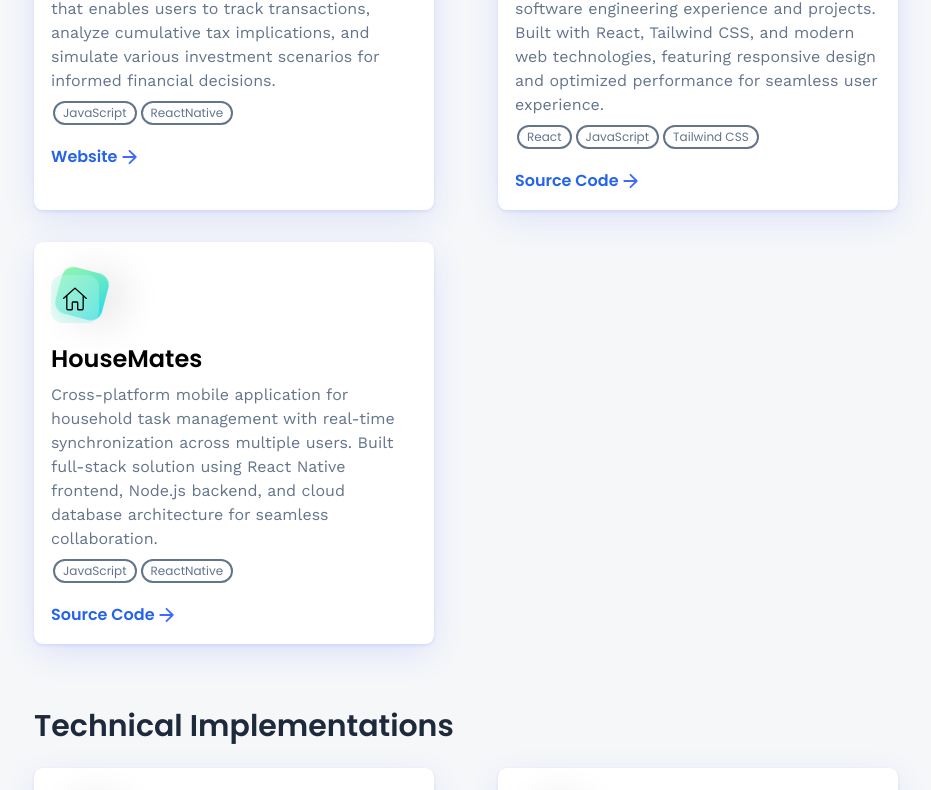
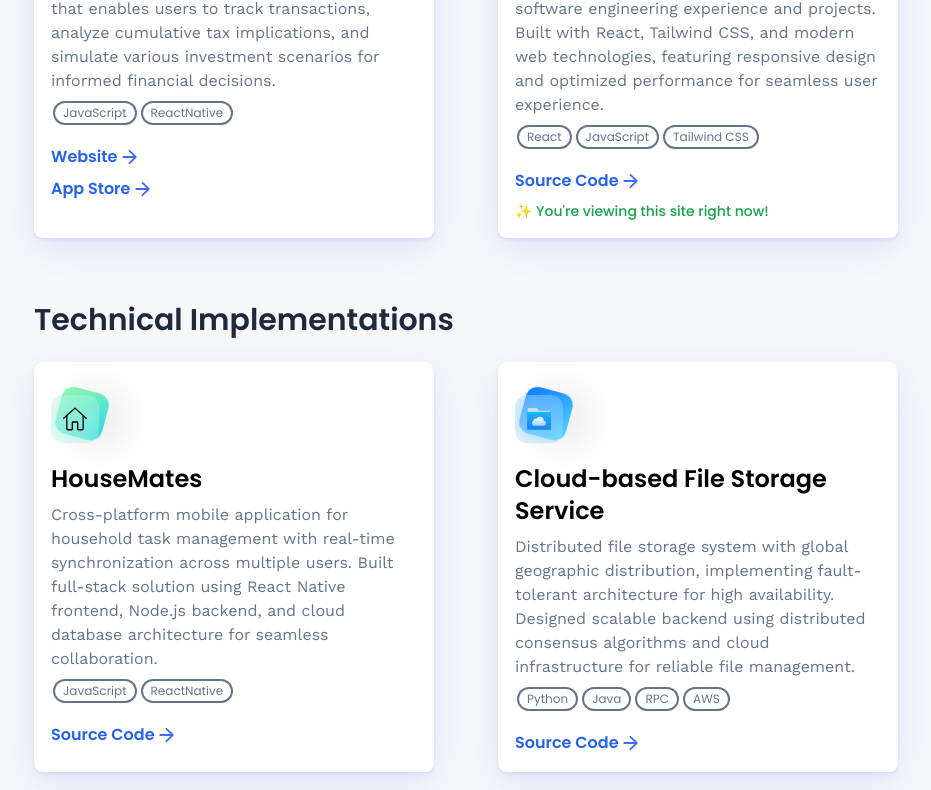
Before and after one commit to brandongautama/Portfolio, a React (Vite) app: page / in a window 1280 px wide. Shown: the part 4274-5064 px from the top of the page, without its empty margins (158-1089 px from the left). Built offline with nearby package versions, Linux system fonts and the light colour scheme.

Commit message:
update projects

```diff
--- a/src/constants/index.js
+++ b/src/constants/index.js
@@ -229,6 +229,7 @@ export const productionProjects = [
       "iOS investment tax management application that enables users to track transactions, analyze cumulative tax implications, and simulate various investment scenarios for informed financial decisions.",
     skills: ["JavaScript", "ReactNative"],
     link: "/TaxWise",
+    appStoreLink: "https://apps.apple.com/us/app/taxwise-investment-tax-tool/id6751554700",
   },
   {
     iconUrl: snapgram,
@@ -238,7 +239,11 @@ export const productionProjects = [
       "Professional portfolio website showcasing software engineering experience and projects. Built with React, Tailwind CSS, and modern web technologies, featuring responsive design and optimized performance for seamless user experience.",
     skills: ["React", "JavaScript", "Tailwind CSS"],
     link: "https://github.com/brandongautama/Portfolio",
+    isCurrentSite: true,
   },
+];
+
+export const technicalProjects = [
   {
     iconUrl: housemateslogo,
     theme: "btn-back-green",
@@ -248,9 +253,6 @@ export const productionProjects = [
     skills: ["JavaScript", "ReactNative"],
     link: "https://github.com/brandongautama/HouseMates",
   },
-];
-
-export const technicalProjects = [
   {
     iconUrl: surfstore, // https://commons.wikimedia.org/wiki/File:Antu_seafile.svg
     theme: "btn-back-blue",
--- a/src/pages/Projects.jsx
+++ b/src/pages/Projects.jsx
@@ -39,7 +39,7 @@ const Projects = () => {
             );
           })}
         </ul>
-        <div className="mt-5 flex items-center gap-2 font-poppins">
+        <div className="mt-5 flex flex-col gap-2 font-poppins">
           <a
             href={project.link}
             className="flex flex-row items-center font-semibold text-blue-600"
@@ -51,6 +51,26 @@ const Projects = () => {
               className="w-4 h-4 object-contain ml-1"
             />
           </a>
+          {project.isCurrentSite && (
+            <span className="text-sm text-green-600 font-medium">
+              ✨ You're viewing this site right now!
+            </span>
+          )}
+          {project.appStoreLink && (
+            <a
+              href={project.appStoreLink}
+              target="_blank"
+              rel="noopener noreferrer"
+              className="flex flex-row items-center font-semibold text-blue-600"
+            >
+              App Store
+              <img
+                src={arrow}
+                alt="arrow"
+                className="w-4 h-4 object-contain ml-1"
+              />
+            </a>
+          )}
         </div>
       </div>
     </div>
--- a/src/pages/TaxWise.jsx
+++ b/src/pages/TaxWise.jsx
@@ -25,6 +25,36 @@ const TaxWise = () => {
             className="object-contain float-center h-56 md:h-full m-auto"
             alt="TaxWise Logo"
           />
+        </div>
+      </div>
+
+      {/* App Store Link */}
+      <div className="max-w-4xl mx-auto mb-8">
+        <div className="bg-gradient-to-r from-blue-50 to-indigo-50 rounded-xl p-6 border border-blue-100">
+          <div className="flex flex-col sm:flex-row items-center justify-between gap-4">
+            <div className="text-center sm:text-left">
+              <h3 className="text-xl font-semibold text-slate-800 mb-2">
+                Download TaxWise
+              </h3>
+              <p className="text-slate-600">
+                Available now on the App Store for iOS devices
+              </p>
+            </div>
+            <a
+              href="https://apps.apple.com/us/app/taxwise-investment-tax-tool/id6751554700"
+              target="_blank"
+              rel="noopener noreferrer"
+              className="inline-flex items-center gap-3 bg-black text-white px-6 py-3 rounded-lg font-medium hover:bg-gray-800 transition-colors duration-200 shadow-lg hover:shadow-xl"
+            >
+              <svg className="w-6 h-6" viewBox="0 0 24 24" fill="currentColor">
+                <path d="M18.71 19.5c-.83 1.24-1.71 2.45-3.05 2.47-1.34.03-1.77-.79-3.29-.79-1.53 0-2 .77-3.27.82-1.31.05-2.3-1.32-3.14-2.53C4.25 17 2.94 12.45 4.7 9.39c.87-1.52 2.43-2.48 4.12-2.51 1.28-.02 2.5.87 3.29.87.78 0 2.26-1.07 3.81-.91.65.03 2.47.26 3.64 1.98-.09.06-2.17 1.28-2.15 3.81.03 3.02 2.65 4.03 2.68 4.04-.03.07-.42 1.44-1.38 2.83M13 3.5c.73-.83 1.94-1.46 2.94-1.5.13 1.17-.34 2.35-1.04 3.19-.69.85-1.83 1.51-2.95 1.42-.15-1.15.41-2.35 1.05-3.11z"/>
+              </svg>
+              <div className="text-left">
+                <div className="text-xs opacity-90">Download on the</div>
+                <div className="text-sm font-semibold -mt-1">App Store</div>
+              </div>
+            </a>
+          </div>
         </div>
       </div>
 
```
